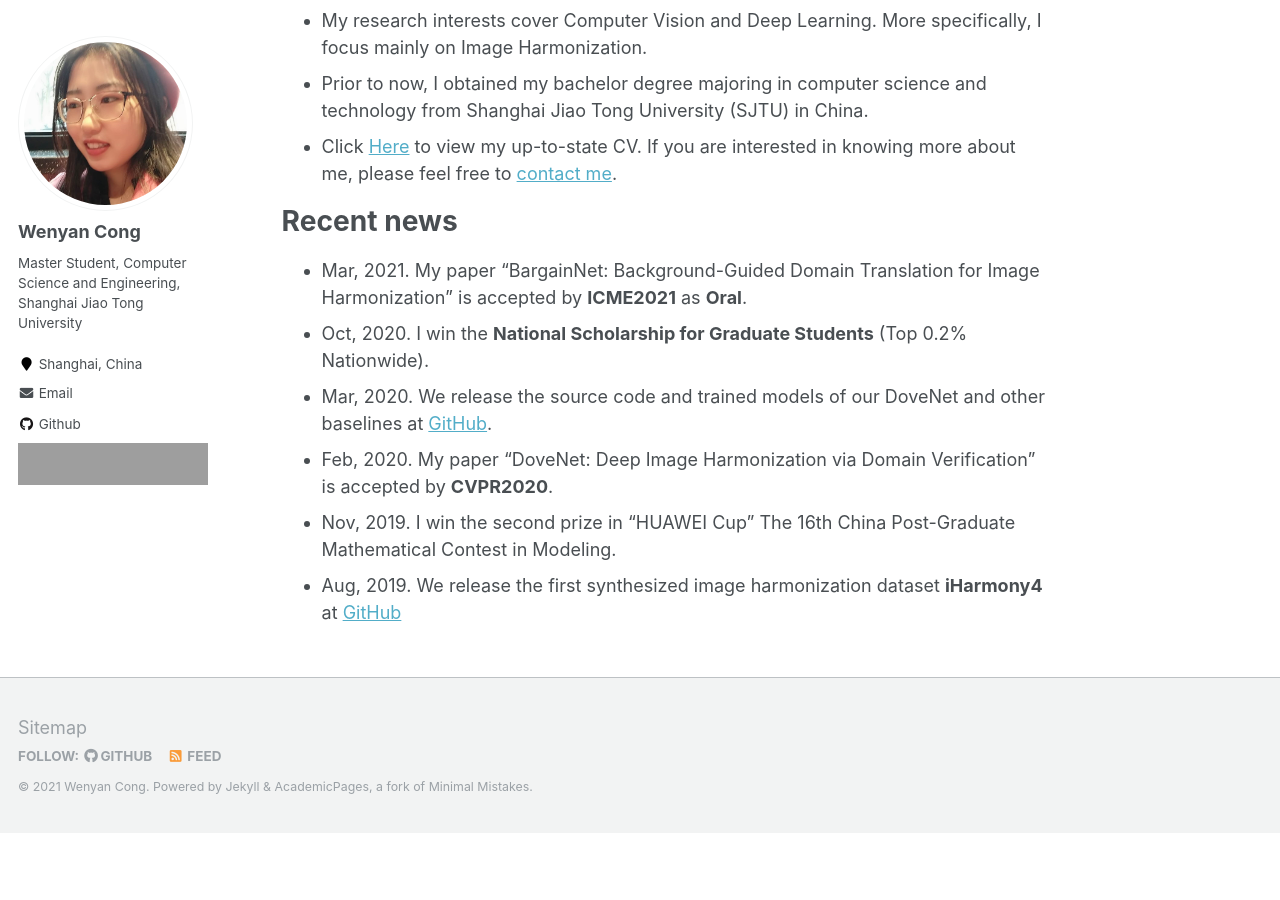
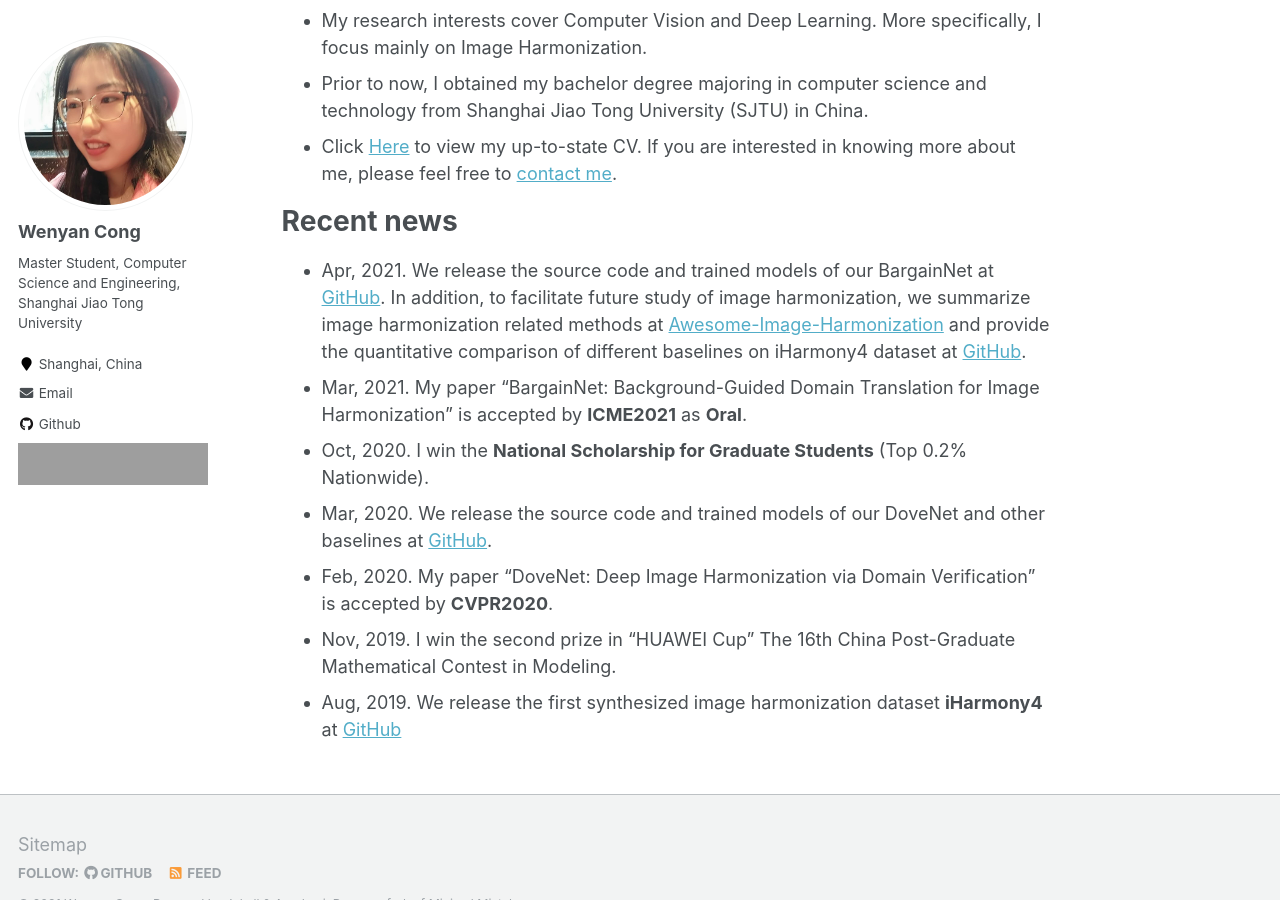
Before and after one commit to cathyjasmine/cathyjasmine.github.io, a Jekyll site: the page built from _pages/about.md, in a window 1280 px wide and 900 px high, scrolled down 750 px. Built offline with Jekyll 4.4.1, drawn with Linux system fonts in a browser that asks for light colours; before the commit the page ends 1583 px from its top, so only the background shows below that; grey boxes are pictures that could not be loaded.

Commit message:
Update about.md

```diff
--- a/_pages/about.md
+++ b/_pages/about.md
@@ -21,6 +21,7 @@ redirect_from:
 * Click <a href="../files/congwenyan_cv.pdf" target="_blank">Here</a> to view my up-to-state CV. If you are interested in knowing more about me, please feel free to [contact me](https://cathyjasmine.github.io/contact/).
 
 # Recent news
+* Apr, 2021. We release the source code and trained models of our BargainNet at [GitHub](https://github.com/bcmi/BargainNet). In addition, to facilitate future study of image harmonization, we summarize image harmonization related methods at [Awesome-Image-Harmonization](https://github.com/bcmi/Awesome-Image-Harmonization) and provide the quantitative comparison of different baselines on iHarmony4 dataset at [GitHub](https://github.com/bcmi/Image_Harmonization_Datasets/).
 * Mar, 2021. My paper "BargainNet: Background-Guided Domain Translation for Image Harmonization" is accepted by **ICME2021** as **Oral**.
 * Oct, 2020. I win the **National Scholarship for Graduate Students** (Top 0.2% Nationwide).
 * Mar, 2020. We release the source code and trained models of our DoveNet and other baselines  at [GitHub](https://github.com/bcmi/Image_Harmonization_Datasets/).
```
